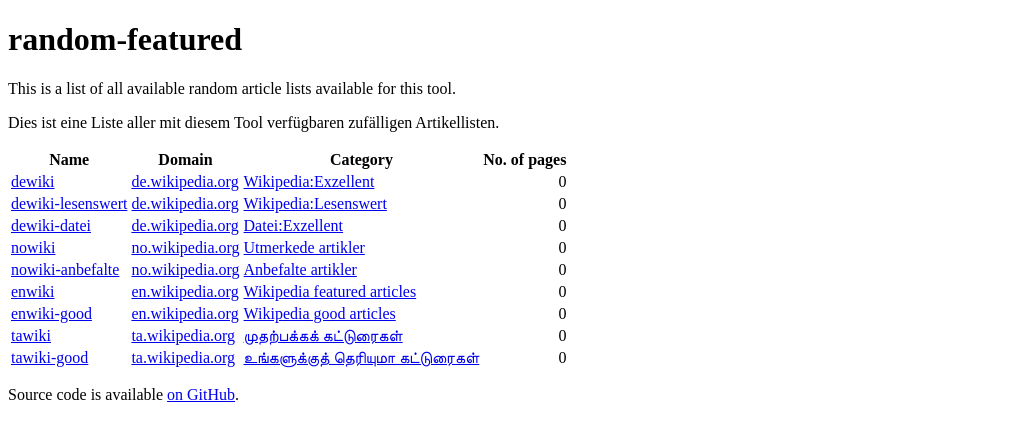
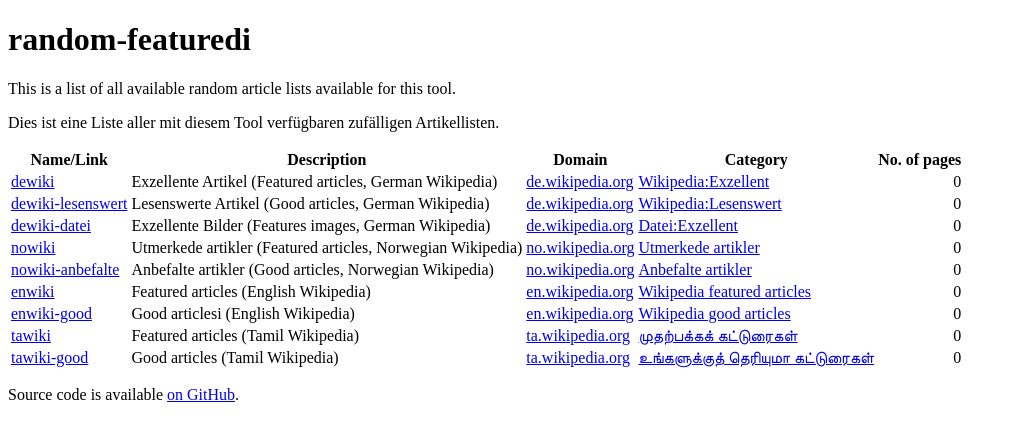
Before and after one commit to dapete42/random-featured, a PHP site: page / in a window 1280 px wide. Shown: the top 441 px of the page, without its empty margins (0-1016 px from the left). Run offline with PHP 8.4, Linux system fonts and the light colour scheme.

Commit message:
Add description for each list and show it in the overview page

```diff
--- a/php/config.php
+++ b/php/config.php
@@ -7,22 +7,23 @@ $dataPath = '/data/project/random-featured/data/';
 $userAgent = 'random-featured (Tool Labs; http://tools.wmflabs.org/random-featured/)';
 
 // de-WP has the category on the article
-$data['dewiki'] 		= array('url' => 'de.wikipedia.org', 'category' => 'Wikipedia:Exzellent', 	'ns' => 0, 'cut' => 0);
-$data['dewiki-lesenswert'] 	= array('url' => 'de.wikipedia.org', 'category' => 'Wikipedia:Lesenswert', 	'ns' => 0, 'cut' => 0);
-$data['dewiki-datei'] 		= array('url' => 'de.wikipedia.org', 'category' => 'Datei:Exzellent', 		'ns' => 6, 'cut' => 0);
+$data['dewiki'] 		= array('url' => 'de.wikipedia.org', 'category' => 'Wikipedia:Exzellent', 	'ns' => 0, 'cut' => 0, 'displayname' => 'Exzellente Artikel (Featured articles, German Wikipedia)');
+$data['dewiki-lesenswert'] 	= array('url' => 'de.wikipedia.org', 'category' => 'Wikipedia:Lesenswert', 	'ns' => 0, 'cut' => 0, 'displayname' => 'Lesenswerte Artikel (Good articles, German Wikipedia)');
+$data['dewiki-datei'] 		= array('url' => 'de.wikipedia.org', 'category' => 'Datei:Exzellent', 		'ns' => 6, 'cut' => 0, 'displayname' => 'Exzellente Bilder (Features images, German Wikipedia)');
 
 // no.WP has the category on the article (used to have it on the talk page)
-$data['nowiki'] 		= array('url' => 'no.wikipedia.org', 'category' => 'Utmerkede_artikler', 	'ns' => 0, 'cut' => 0);
-$data['nowiki-anbefalte'] 	= array('url' => 'no.wikipedia.org', 'category' => 'Anbefalte_artikler', 	'ns' => 0, 'cut' => 0);
+$data['nowiki'] 		= array('url' => 'no.wikipedia.org', 'category' => 'Utmerkede_artikler', 	'ns' => 0, 'cut' => 0, 'displayname' => 'Utmerkede artikler (Featured articles, Norwegian Wikipedia)');
+$data['nowiki-anbefalte'] 	= array('url' => 'no.wikipedia.org', 'category' => 'Anbefalte_artikler', 	'ns' => 0, 'cut' => 0, 'displayname' => 'Anbefalte artikler (Good articles, Norwegian Wikipedia)');
 
 // en.WP has the category on the talk page, "Talk:" has to be cut off
-$data['enwiki'] 		= array('url' => 'en.wikipedia.org', 'category' => 'Wikipedia_featured_articles', 'ns' => 1, 'cut' => 5);
-$data['enwiki-good'] 		= array('url' => 'en.wikipedia.org', 'category' => 'Wikipedia_good_articles', 	'ns' => 1, 'cut' => 5);
+$data['enwiki'] 		= array('url' => 'en.wikipedia.org', 'category' => 'Wikipedia_featured_articles', 'ns' => 1, 'cut' => 5, 'displayname' => 'Featured articles (English Wikipedia)');
+$data['enwiki-good'] 		= array('url' => 'en.wikipedia.org', 'category' => 'Wikipedia_good_articles', 	'ns' => 1, 'cut' => 5, 'displayname' => 'Good articlesi (English Wikipedia)');
 
 // ta.WP has the category on the talk page, the Tamil equivalent of the "Talk:"
 // prefix has to be cut off. It looks like 4 characters plus the ':', but it is
 // 7 in total due to the way Tamil is encoded in Unicode.
-$data['tawiki'] 		= array('url' => 'ta.wikipedia.org', 'category' => 'முதற்பக்கக்_கட்டுரைகள்', 'ns' => 1, 'cut' => 7);
-$data['tawiki-good'] 		= array('url' => 'ta.wikipedia.org', 'category' => 'உங்களுக்குத்_தெரியுமா_கட்டுரைகள்', 	'ns' => 1, 'cut' => 7);
+$data['tawiki'] 		= array('url' => 'ta.wikipedia.org', 'category' => 'முதற்பக்கக்_கட்டுரைகள்', 'ns' => 1, 'cut' => 7, 'displayname' => 'Featured articles (Tamil Wikipedia)');
+$data['tawiki-good'] 		= array('url' => 'ta.wikipedia.org', 'category' => 'உங்களுக்குத்_தெரியுமா_கட்டுரைகள்', 	'ns' => 1, 'cut' => 7, 'displayname' => 'Good articles (Tamil Wikipedia)');
+
 
 ?>
--- a/public_html/index.php
+++ b/public_html/index.php
@@ -8,13 +8,14 @@ include_once('../php/init.php');
         <title>random-featured</title>
     </head>
     <body>
-	<h1>random-featured</h1>
+	<h1>random-featuredi</h1>
 	<p>This is a list of all available random article lists available for this tool.</p>
         <p lang="de">Dies ist eine Liste aller mit diesem Tool verf&uuml;gbaren zuf&auml;lligen Artikellisten.</p>
 	<table>
             <thead>
                 <tr>
-                    <th>Name</th>
+		    <th>Name/Link</th>
+		    <th>Description</th>
                     <th>Domain</th>
 		    <th>Category</th>
                     <th>No. of pages</th>
@@ -28,10 +29,11 @@ foreach ($data as $name => $entry) {
 	$numberOfTitles = $tdb->numberOfTitles();
 ?>
                 <tr>
-	             <td><a href="redirect/<?php print urlencode($name); ?>"><?php print htmlspecialchars($name); ?></a></td>
-	             <td><a href="//<?php print $entry['url']; ?>/"><?php print htmlspecialchars($entry['url']); ?></a></td>
-	             <td><a href="//<?php print $entry['url']; ?>/wiki/Category:<?php print str_replace('%3A',':',urlencode($entry['category'])); ?>"><?php print htmlspecialchars(str_replace('_', ' ', $entry['category'])); ?></a></td>
-                     <td style="text-align:right"><?php print $numberOfTitles; ?></td>
+		    <td><a href="redirect/<?php print urlencode($name); ?>"><?php print htmlspecialchars($name); ?></a></td>
+		    <td><?php print htmlspecialchars($entry['displayname']); ?></td>
+	            <td><a href="//<?php print $entry['url']; ?>/"><?php print htmlspecialchars($entry['url']); ?></a></td>
+	            <td><a href="//<?php print $entry['url']; ?>/wiki/Category:<?php print str_replace('%3A',':',urlencode($entry['category'])); ?>"><?php print htmlspecialchars(str_replace('_', ' ', $entry['category'])); ?></a></td>
+                    <td style="text-align:right"><?php print $numberOfTitles; ?></td>
                 </tr>
 <?php
 }
```
